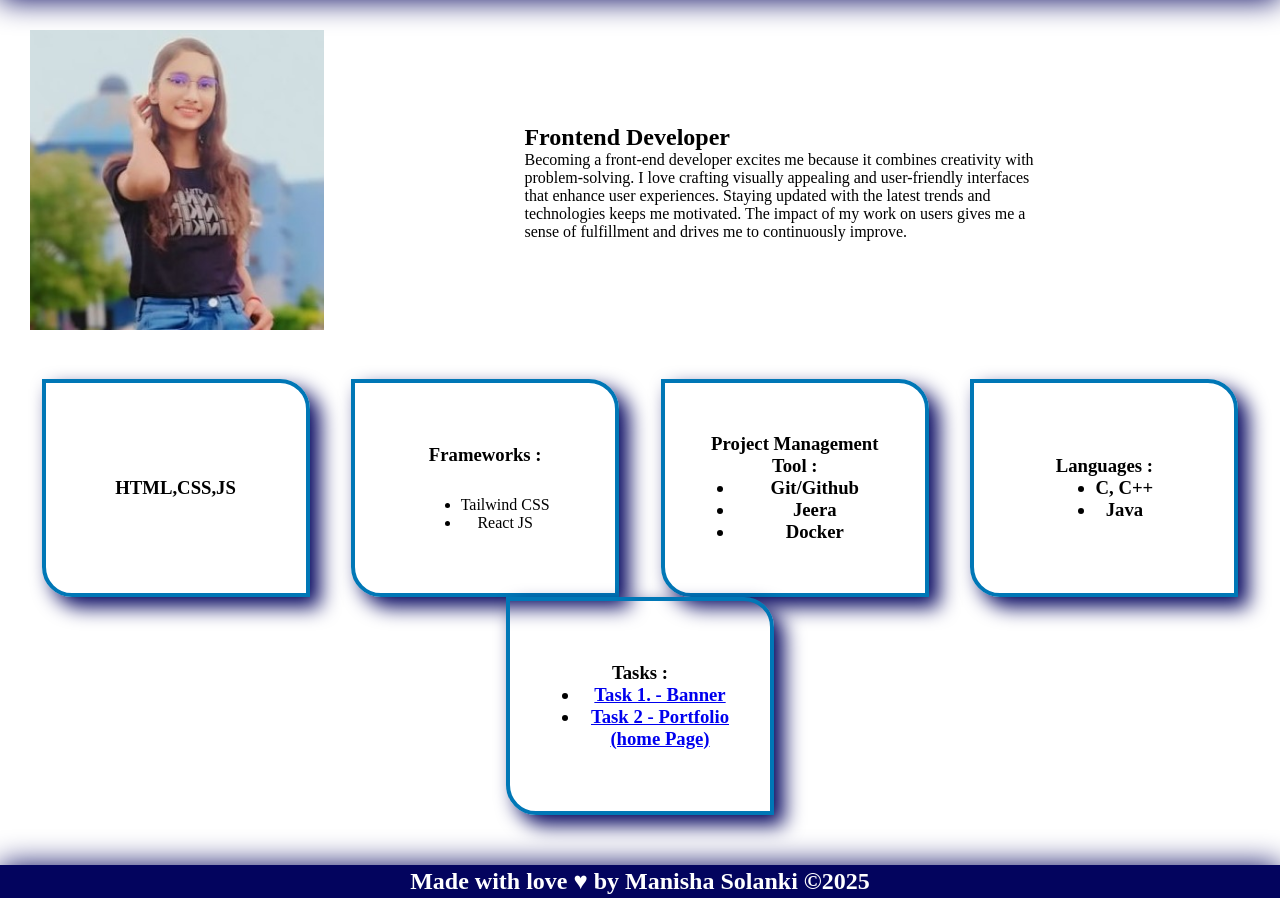
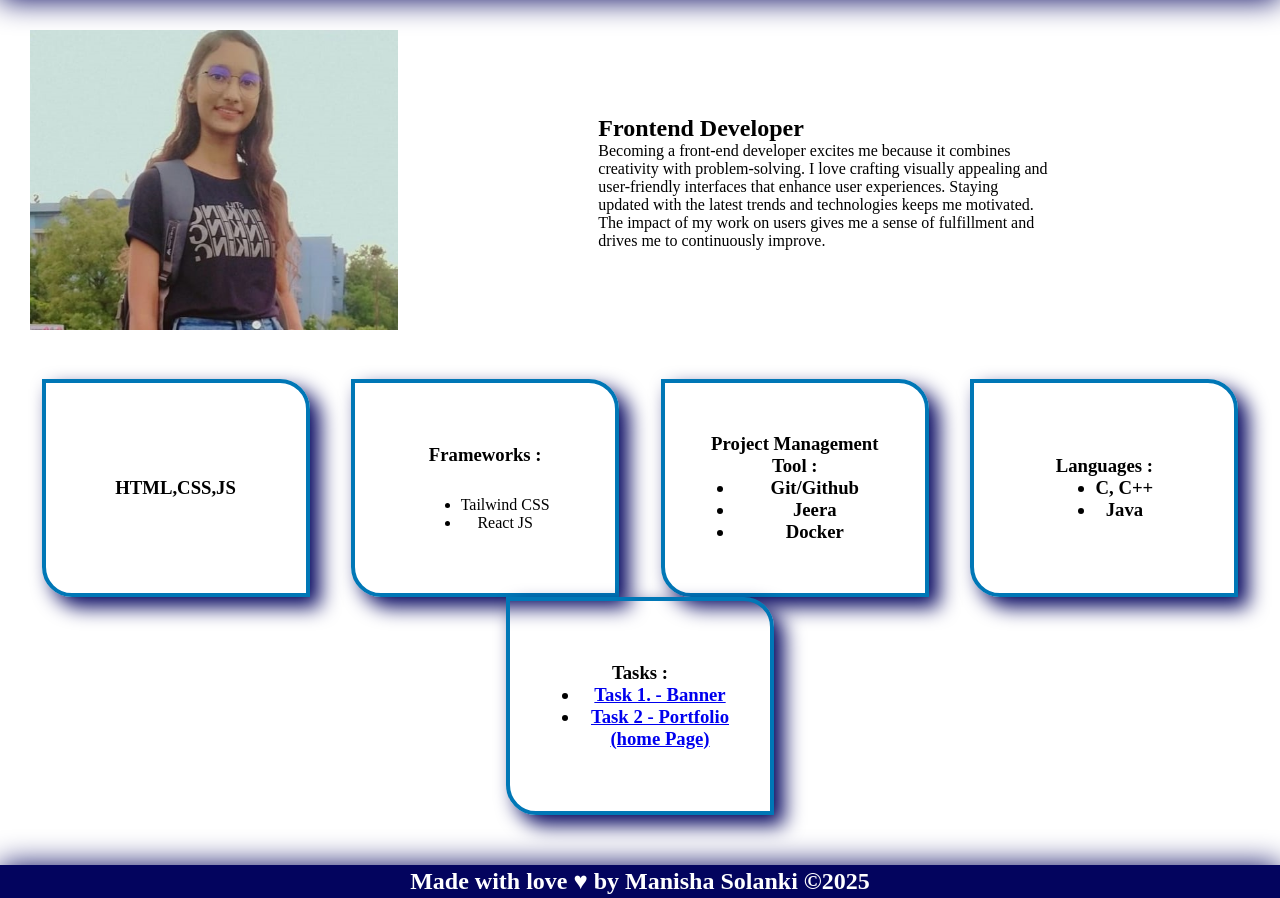
Before and after one commit to manishasolanki2071/Task_Mern_Internship3, a plain HTML site: page index.html in a window 1280 px wide. Shown: the part 43-941 px from the top of the page. Drawn offline with Linux system fonts and the light colour scheme.

Commit message:
Add files via upload
changed profile image

```diff
--- a/index.html
+++ b/index.html
@@ -12,7 +12,7 @@
     </header>
     <div class="about">
         <div>
-            <img src="Images/mani.jpeg" alt="Manisha" height="300px">
+            <img src="Images/manisha.jpg" alt="Manisha" height="300px">
         </div>
         <div class="des">
             <h2>Frontend Developer</h2>
```
Also changed, not shown: Images/manisha.jpg (added), Images/myimg.jpg (added).
